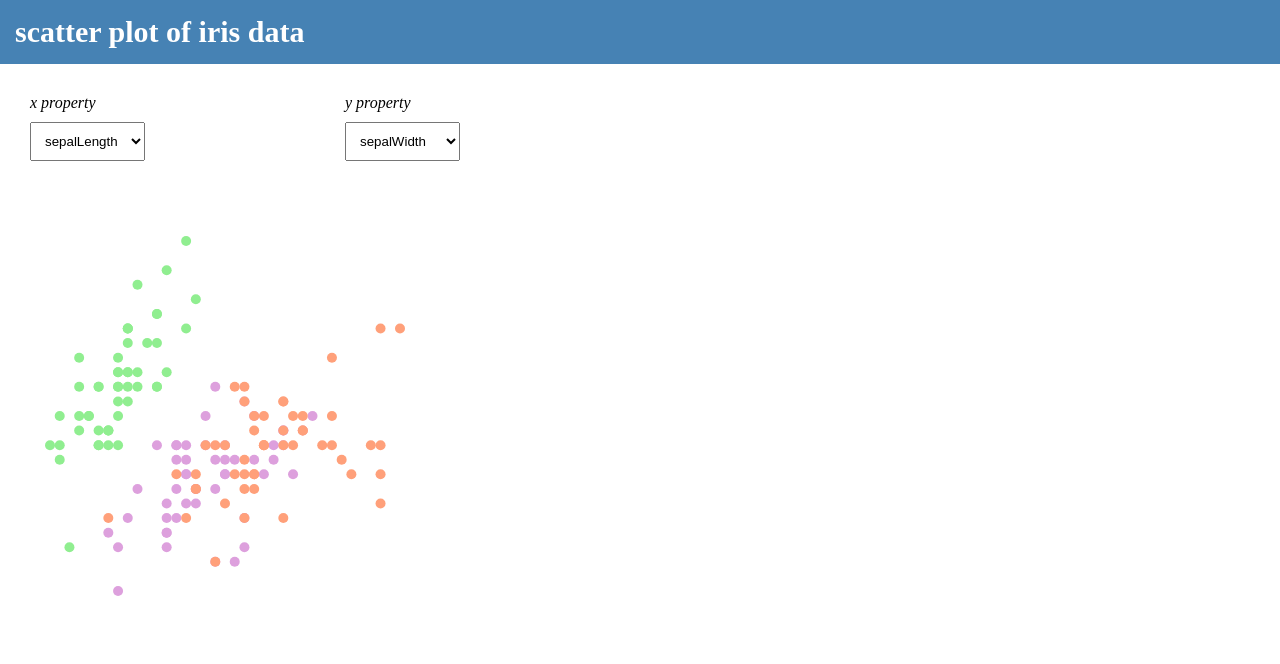
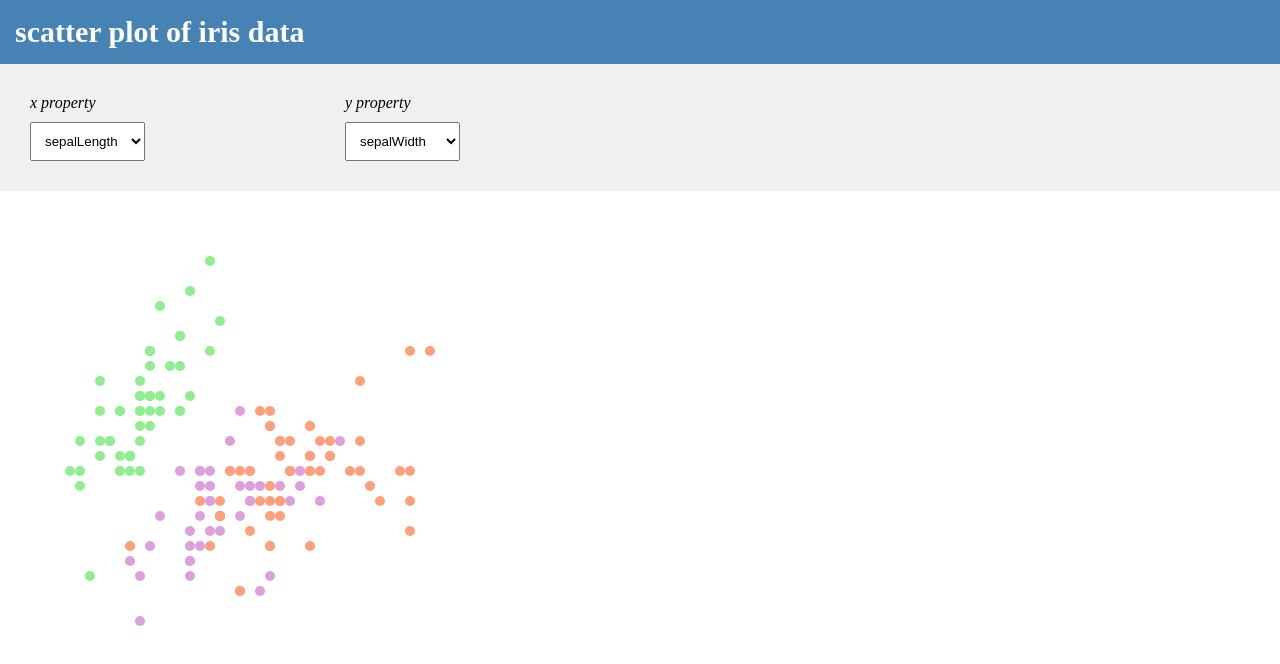
Before and after one commit to mappy0922/react-traning, a React (Vite) app: page / in a window 1280 px wide. Shown: the top 664 px of the page. Built offline with nearby package versions, Linux system fonts and the light colour scheme.

Commit message:
散布図配置調整

```diff
--- a/src/iris.jsx
+++ b/src/iris.jsx
@@ -16,8 +16,9 @@ const dataColor = {
 };
 
 export default function App() {
-    const width = 450;
-    const height = 450;
+    const width = 500;
+    const height = 500;
+    const padding = 70;
 
     const [selected_X, setselected_X] = useState(property[0]);
     const [selected_Y, setselected_Y] = useState(property[1]);
@@ -25,12 +26,12 @@ export default function App() {
     const x = d3.scaleLinear()
     .nice()
     .domain(d3.extent(iris_data, (d) => d[selected_X]))
-    .range([50, width - 50]);
+    .range([padding, width - padding]);
 
     const y = d3.scaleLinear()
     .nice()
     .domain(d3.extent(iris_data, d => d[selected_Y]))
-    .range([height - 50, 50]);
+    .range([height - padding, padding]);
 
     return (
         <div className = "top">
--- a/style/style.css
+++ b/style/style.css
@@ -13,9 +13,10 @@ h1 {
 }
 
 .controls {
+    background: rgb(240, 240, 240);
     display: flex;
     gap: 200px;
-    margin: 30px;
+    padding: 30px;
 }
 
 .item {
```
